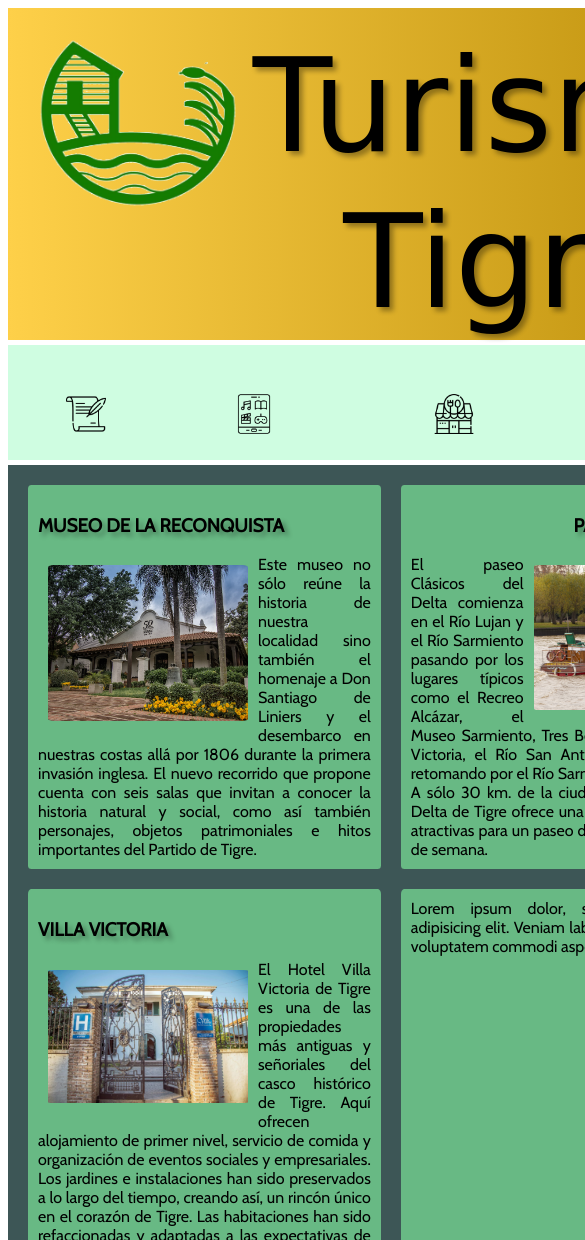
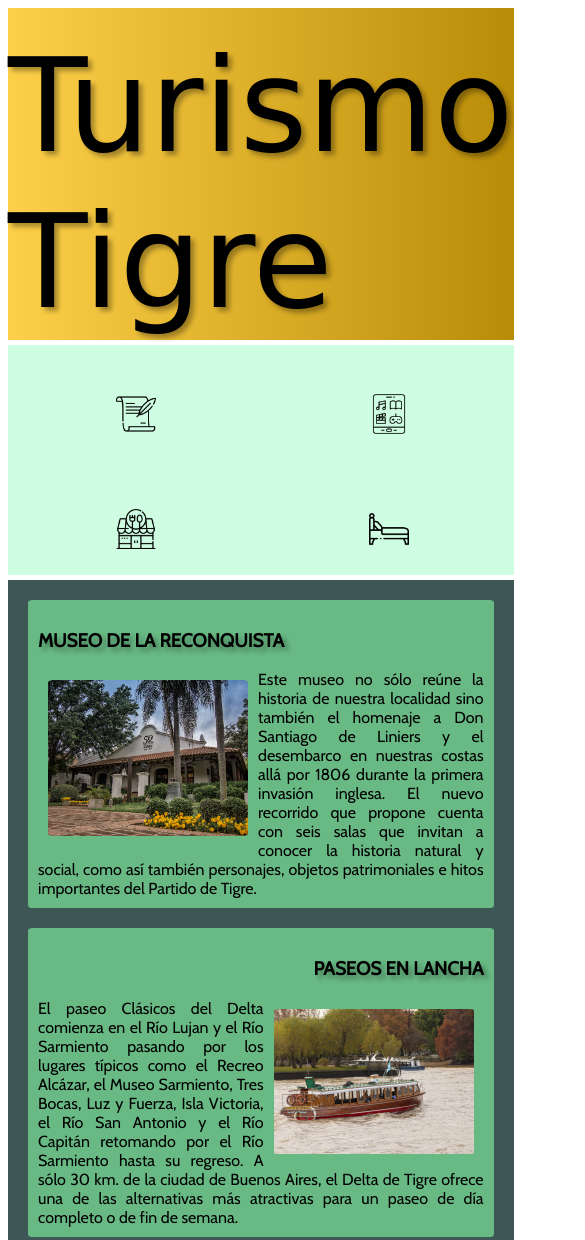
Before and after one commit to Mandharina/TPCod_a_odo_2023, a plain HTML site: page pages/index.html in a window 390 px wide. Shown: the top 1240 px of the page, 585 px wide, since content can reach past the window. Drawn offline with nearby package versions, Linux system fonts and the light colour scheme; a web font is replaced by a local one.

Commit message:
agregado pagina responsiva en index

```diff
--- a/pages/index.html
+++ b/pages/index.html
@@ -20,7 +20,7 @@
 <body>
     <main class="contenedor">
         <header class="item header">
-            <div>
+            <div class="header-logo">
                 <img src="/images/logo.png" width="200" alt="Logotipo de la página" style="padding: 30px;">
             </div>
             <div class="header-title" style=" padding-top: 20px; line-height:120%;text-shadow: 4px 4px 5px #0005">
--- a/styles/index.css
+++ b/styles/index.css
@@ -121,3 +121,37 @@ button {
     background-color: #FED049;
     margin-top: 5px;
 }
+
+@media screen and (max-width:720px) {
+    .header {
+        display: grid;
+        grid-template-columns: 0% 100%;
+        grid-area: header;
+        background-color: #FED049;
+        background: linear-gradient(90deg, rgba(254, 208, 73, 1) 0%, rgba(185, 140, 8, 1) 100%);
+
+    }
+
+    .header-logo {
+        display: none;
+    }
+    .nav {
+        display: grid;
+        grid-template: auto auto auto auto / auto auto;
+        grid-area: nav;
+        background-color: #CFFDE1;
+        margin-top: 5px;
+
+    }
+
+    .article {
+        display: grid;
+        grid-template-columns: auto;
+        grid-area: article;
+        background-color: #3D5656;
+        padding: 10px;
+        margin-top: 5px;
+    }
+
+
+}
```
